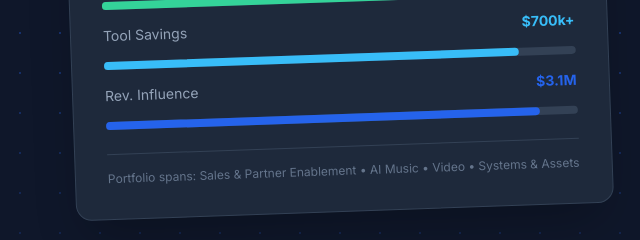
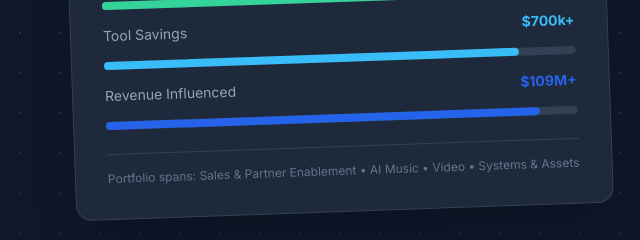
Before and after one commit to Newbieisez/EZ-Enablement, a plain HTML site: page index.html in a window 1280 px wide. Shown: the part 787-1027 px from the top of the page, 640-1280 px from the left. Drawn offline with nearby package versions, Linux system fonts and the light colour scheme.

Commit message:
Update index.html

```diff
--- a/index.html
+++ b/index.html
@@ -157,8 +157,8 @@
                                 </div>
 
                                 <div class="flex justify-between items-end mt-4">
-                                    <span class="text-slate-400 text-sm">Rev. Influence</span>
-                                    <span class="text-brand-primary font-bold text-sm">$3.1M</span>
+                                    <span class="text-slate-400 text-sm">Revenue Influenced</span>
+                                    <span class="text-brand-primary font-bold text-sm">$109M+</span>
                                 </div>
                                 <div class="w-full bg-slate-700 rounded-full h-2">
                                     <div class="bg-brand-primary h-2 rounded-full" style="width: 92%"></div>
```
